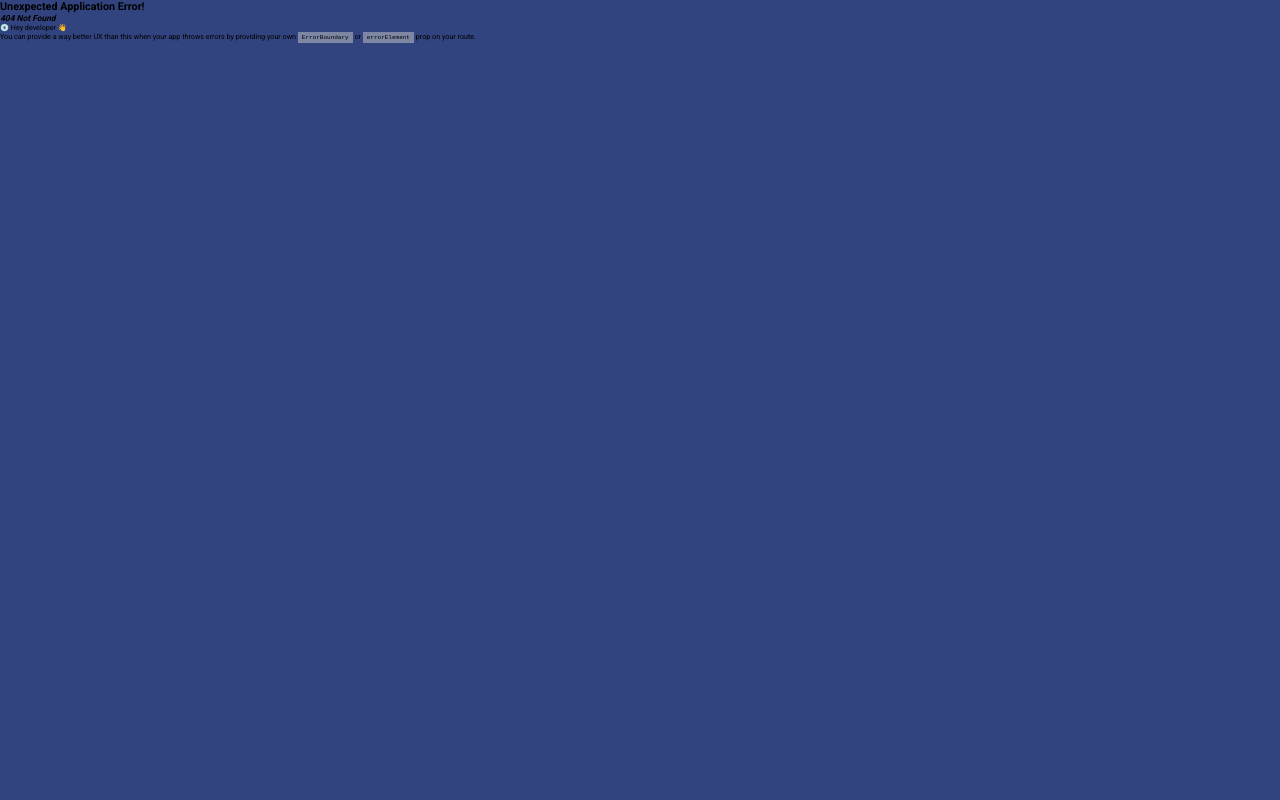
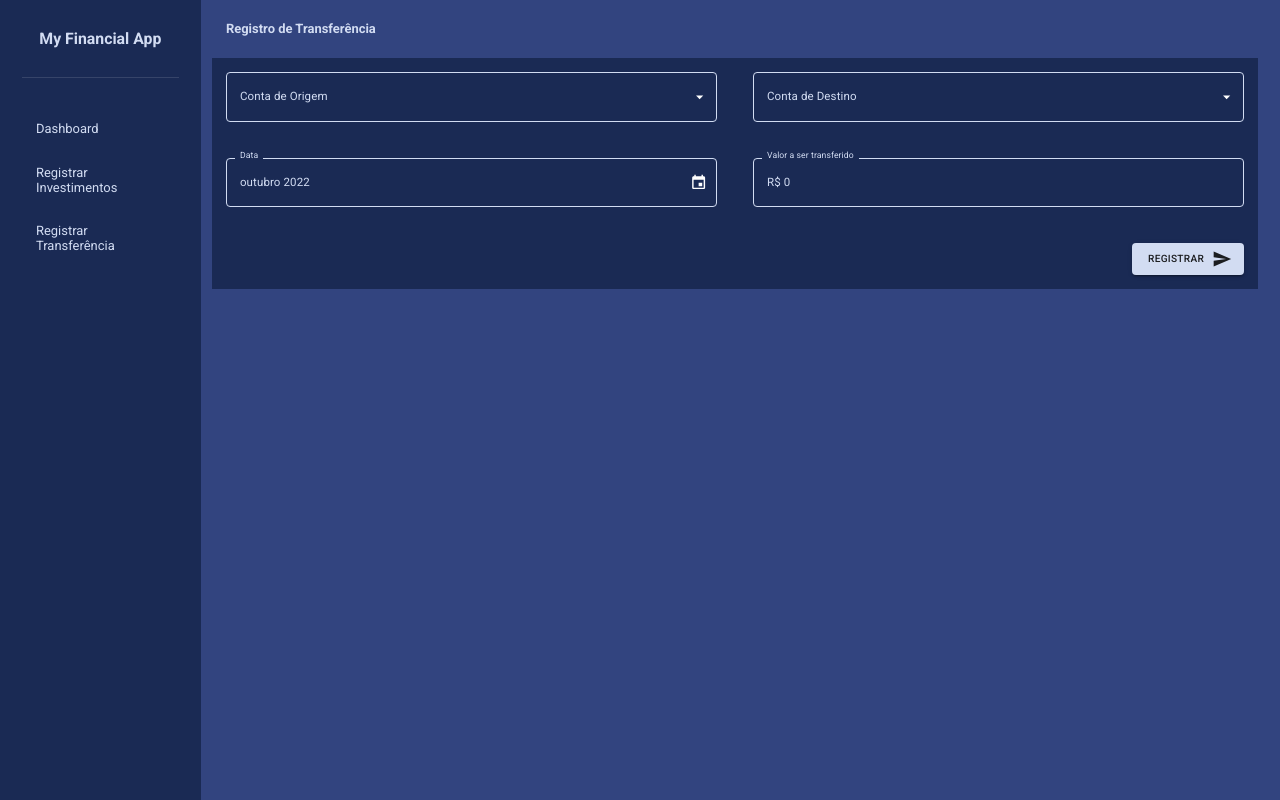
Before and after one commit to rafaelxim/fin-app-client, a React (Create React App) app: page /registro-de-transferencia in a window 1280 px wide. Before the commit this address had no page. Built offline with nearby package versions, Linux system fonts and the light colour scheme; no server answers; a web font is replaced by a local one.

Commit message:
transfer registration done

```diff
--- a/src/components/Menu/index.tsx
+++ b/src/components/Menu/index.tsx
@@ -15,6 +15,10 @@ const Menu = () => {
           click={() => navigate('/registro-de-investimentos')}
           menu="Registrar Investimentos"
         />
+        <MenuItem
+          click={() => navigate('/registro-de-transferencia')}
+          menu="Registrar Transferência"
+        />
       </S.MenuList>
     </S.Wrapper>
   );
--- a/src/index.tsx
+++ b/src/index.tsx
@@ -22,6 +22,7 @@ import { LocalizationProvider } from '@mui/x-date-pickers/LocalizationProvider';
 import FullScreenLoader from './features/FullScreenLoader';
 import { store } from './app/store';
 import { SnackbarProvider } from 'notistack';
+import TransferRegistration from './pages/TransferRegistration';
 
 const router = createBrowserRouter([
   {
@@ -33,8 +34,8 @@ const router = createBrowserRouter([
     element: <InvestmentRegistration />,
   },
   {
-    path: 'about',
-    element: <div>About</div>,
+    path: '/registro-de-transferencia',
+    element: <TransferRegistration />,
   },
 ]);
 
--- a/src/pages/Dashboard/queries.ts
+++ b/src/pages/Dashboard/queries.ts
@@ -96,6 +96,7 @@ export const CREATE_ENTRY = gql`
     $value: Float
     $investment: ID
     $published: DateTime
+    $transfer: Boolean = false
   ) {
     createEntry(
       data: {
@@ -103,6 +104,7 @@ export const CREATE_ENTRY = gql`
         value: $value
         investment: $investment
         publishedAt: $published
+        transfer: $transfer
       }
     ) {
       data {
@@ -111,3 +113,39 @@ export const CREATE_ENTRY = gql`
     }
   }
 `;
+
+export const GET_ENTRY_BY_INVESTMENT_DATE = gql`
+  query GET_ENTRY_BY_INVESTMENT_DATE($period: Date, $investment: ID) {
+    entries(
+      filters: {
+        period: { eq: $period }
+        investment: { id: { eq: $investment } }
+      }
+    ) {
+      data {
+        id
+        attributes {
+          period
+          value
+          investment {
+            data {
+              attributes {
+                name
+              }
+            }
+          }
+        }
+      }
+    }
+  }
+`;
+
+export const UPDATE_ENTRY = gql`
+  mutation UPDATE_ENTRY($investment: ID!, $amount: Float) {
+    updateEntry(id: $investment, data: { value: $amount }) {
+      data {
+        id
+      }
+    }
+  }
+`;
--- a/src/pages/Dashboard/styles.ts
+++ b/src/pages/Dashboard/styles.ts
@@ -1,6 +1,5 @@
 import styled, { css } from 'styled-components';
 import city from '../../assets/futuristic-city.jpg';
-// import { Wrapper as CardWrapper } from '../../components/CardWrapper/styles';
 
 export const Wrapper = styled.div`
   /* min-height: 100vh; */
--- a/src/pages/InvestmentRegistration/index.tsx
+++ b/src/pages/InvestmentRegistration/index.tsx
@@ -94,7 +94,6 @@ const InvestmentRegistration = () => {
   };
 
   const handleStepChange = (n: number) => {
-    console.log('----- called ----');
     const categories = formatInvestmentsByCategory();
     console.log({ categories });
     if (categories) {
--- /dev/null
+++ b/src/pages/TransferRegistration/index.tsx
@@ -0,0 +1,222 @@
+import React, { useEffect, useState } from 'react';
+import { useLazyQuery, useMutation } from '@apollo/client';
+import Autocomplete from '@mui/material/Autocomplete';
+import { useAppDispatch } from '../../app/hooks';
+import CardWrapper from '../../components/CardWrapper';
+import Menu from '../../components/Menu';
+import TextField from '../../components/TextField';
+import SendIcon from '@mui/icons-material/Send';
+import {
+  activate,
+  deactivate,
+} from '../../features/FullScreenLoader/loaderSlice';
+import { Maybe, Query } from '../../types/dbTypes';
+import {
+  CREATE_ENTRY,
+  GET_ENTRY_BY_INVESTMENT_DATE,
+  QUERY_GET_ALL_INVESTMENTS,
+  UPDATE_ENTRY,
+} from '../Dashboard/queries';
+import * as S from './styles';
+import { DesktopDatePicker } from '@mui/x-date-pickers/DesktopDatePicker';
+import moment, { Moment } from 'moment';
+import CurrencyField from '../../components/CurrencyField';
+import Button from '@mui/material/Button';
+import { useSnackbar } from 'notistack';
+
+type AutoCompleteOptions = {
+  id?: Maybe<string> | undefined;
+  label?: Maybe<string> | undefined;
+};
+
+type ErrorStatus = {
+  [field: string]: boolean;
+};
+
+const TransferRegistration = () => {
+  const [investmentsRequest] = useLazyQuery<Pick<Query, 'investments'>>(
+    QUERY_GET_ALL_INVESTMENTS
+  );
+  const [getEntryByInvestmentAndDate] = useLazyQuery<Pick<Query, 'entries'>>(
+    GET_ENTRY_BY_INVESTMENT_DATE
+  );
+
+  const [updateEntryByID] = useMutation(UPDATE_ENTRY);
+
+  const [investments, setInvestments] =
+    useState<AutoCompleteOptions[] | undefined>();
+  const [originAccount, setOriginAccount] =
+    useState<AutoCompleteOptions | null>();
+  const [destinationAccount, setDestinationAccount] =
+    useState<AutoCompleteOptions | null>();
+  const [dateValue, setDateValue] = useState<Moment | null>();
+  const [transferValue, setTransferValue] = useState<number>(0);
+  const [errorStatus, setErrorStatus] = useState<ErrorStatus>();
+  const { enqueueSnackbar } = useSnackbar();
+
+  const [createEntry] = useMutation(CREATE_ENTRY);
+  const dispatch = useAppDispatch();
+
+  useEffect(() => {
+    executeQueries();
+  }, []);
+
+  const executeQueries = () => {
+    void (async () => {
+      dispatch(activate());
+      const res = await investmentsRequest();
+      const formatedInvestments = res.data?.investments?.data.map((i) => ({
+        id: i.id,
+        label: i.attributes?.name,
+      }));
+      setInvestments(formatedInvestments);
+      dispatch(deactivate());
+    })();
+  };
+
+  const validateAndSend = async () => {
+    if (!originAccount) {
+      setErrorStatus({ ...errorStatus, originAccount: true });
+      return;
+    }
+    if (!destinationAccount) {
+      setErrorStatus({ ...errorStatus, destinationAccount: true });
+      return;
+    }
+
+    try {
+      dispatch(activate());
+      // Encontra id da conta de origem
+      const res = await getEntryByInvestmentAndDate({
+        variables: {
+          period: moment(dateValue).format('YYYY-MM-01'),
+          investment: originAccount.id,
+        },
+      });
+
+      const originID = res.data?.entries?.data[0].id;
+      const originValue = res.data?.entries?.data[0].attributes?.value;
+
+      // retira o saldo de da conta de origem
+      if (originValue && originID) {
+        await updateEntryByID({
+          variables: {
+            investment: originID,
+            amount: Number((originValue - transferValue).toFixed(2)),
+          },
+        });
+
+        // cria a entry de transfer
+        await createEntry({
+          variables: {
+            period: moment(dateValue).format('YYYY-MM-01'),
+            value: transferValue,
+            investment: destinationAccount.id,
+            published: moment(),
+            transfer: true,
+          },
+        });
+        dispatch(deactivate());
+
+        enqueueSnackbar('Transferência realizada com sucesso', {
+          variant: 'success',
+        });
+      }
+    } catch (e) {
+      enqueueSnackbar('Ocorreu um erro inesperado', {
+        variant: 'error',
+      });
+      dispatch(deactivate());
+    }
+  };
+
+  console.log({ originAccount, destinationAccount });
+
+  return (
+    <S.Wrapper>
+      <S.Grid>
+        <S.HeaderContainer>
+          <S.PageTitle>Registro de Transferência</S.PageTitle>
+        </S.HeaderContainer>
+        <S.MenuContainer>
+          <Menu />
+        </S.MenuContainer>
+        <S.PageContent>
+          <CardWrapper>
+            <S.CardContent>
+              <S.FormLine>
+                <Autocomplete
+                  fullWidth
+                  disablePortal
+                  options={investments ?? []}
+                  renderInput={(params: any) => (
+                    <TextField
+                      error={errorStatus?.originAccount}
+                      {...params}
+                      label="Conta de Origem"
+                    />
+                  )}
+                  onChange={(o, newValue) => {
+                    setOriginAccount(newValue);
+                    setErrorStatus({ ...errorStatus, originAccount: false });
+                  }}
+                />
+                <Autocomplete
+                  fullWidth
+                  disablePortal
+                  options={investments ?? []}
+                  renderInput={(params: any) => (
+                    <TextField
+                      error={errorStatus?.destinationAccount}
+                      {...params}
+                      label="Conta de Destino"
+                    />
+                  )}
+                  onChange={(o, newValue) => {
+                    setDestinationAccount(newValue);
+                    setErrorStatus({
+                      ...errorStatus,
+                      destinationAccount: false,
+                    });
+                  }}
+                />
+              </S.FormLine>
+              <S.FormLine>
+                <DesktopDatePicker
+                  views={['year', 'month']}
+                  label="Data"
+                  minDate={moment('2022-03-01')}
+                  maxDate={moment('2026-12-01')}
+                  value={dateValue}
+                  onChange={(newValue) => {
+                    setDateValue(newValue);
+                  }}
+                  renderInput={(params) => <TextField fullWidth {...params} />}
+                />
+
+                <CurrencyField
+                  label="Valor a ser transferido"
+                  variant="outlined"
+                  fullWidth
+                  onValueChange={(v) => setTransferValue(v.floatValue ?? 0)}
+                  value={transferValue}
+                />
+              </S.FormLine>
+              <S.FormAction>
+                <Button
+                  onClick={validateAndSend}
+                  variant="contained"
+                  endIcon={<SendIcon />}
+                >
+                  Registrar
+                </Button>
+              </S.FormAction>
+            </S.CardContent>
+          </CardWrapper>
+        </S.PageContent>
+      </S.Grid>
+    </S.Wrapper>
+  );
+};
+
+export default TransferRegistration;
--- /dev/null
+++ b/src/pages/TransferRegistration/styles.ts
@@ -0,0 +1,61 @@
+import styled, { css } from 'styled-components';
+import { Wrapper as CWrapper } from '../../components/CardWrapper/styles';
+
+export const Wrapper = styled.div`
+  padding: 0 3rem 0 0;
+`;
+
+export const Grid = styled.div`
+  display: grid;
+  min-height: 100vh;
+  grid-template-columns: repeat(12, 1fr);
+  grid-template-rows: 5rem 15rem 15rem 35rem;
+  grid-gap: 3rem 1.5rem;
+  align-items: start;
+`;
+
+export const MenuContainer = styled.div`
+  grid-column: 1 / span 2;
+  grid-row: 1 / 6;
+  align-self: stretch;
+`;
+
+export const HeaderContainer = styled.div`
+  grid-row: 1 / 2;
+  grid-column: 3 / -1;
+  align-self: end;
+  padding-left: 2rem;
+`;
+
+export const PageTitle = styled.div`
+  ${({ theme }) => css`
+    color: ${theme.colors.text.primary};
+    font-weight: bold;
+    font-size: 1.8rem;
+  `}
+`;
+
+export const PageContent = styled.div`
+  grid-column: 3 / -1;
+  display: flex;
+  grid-gap: 3rem;
+
+  ${CWrapper} {
+    flex: 1;
+  }
+`;
+
+export const CardContent = styled.div`
+  padding: 2rem;
+`;
+
+export const FormLine = styled.div`
+  display: flex;
+  gap: 5rem;
+  margin-bottom: 5rem;
+`;
+
+export const FormAction = styled.div`
+  display: flex;
+  justify-content: flex-end;
+`;
```
